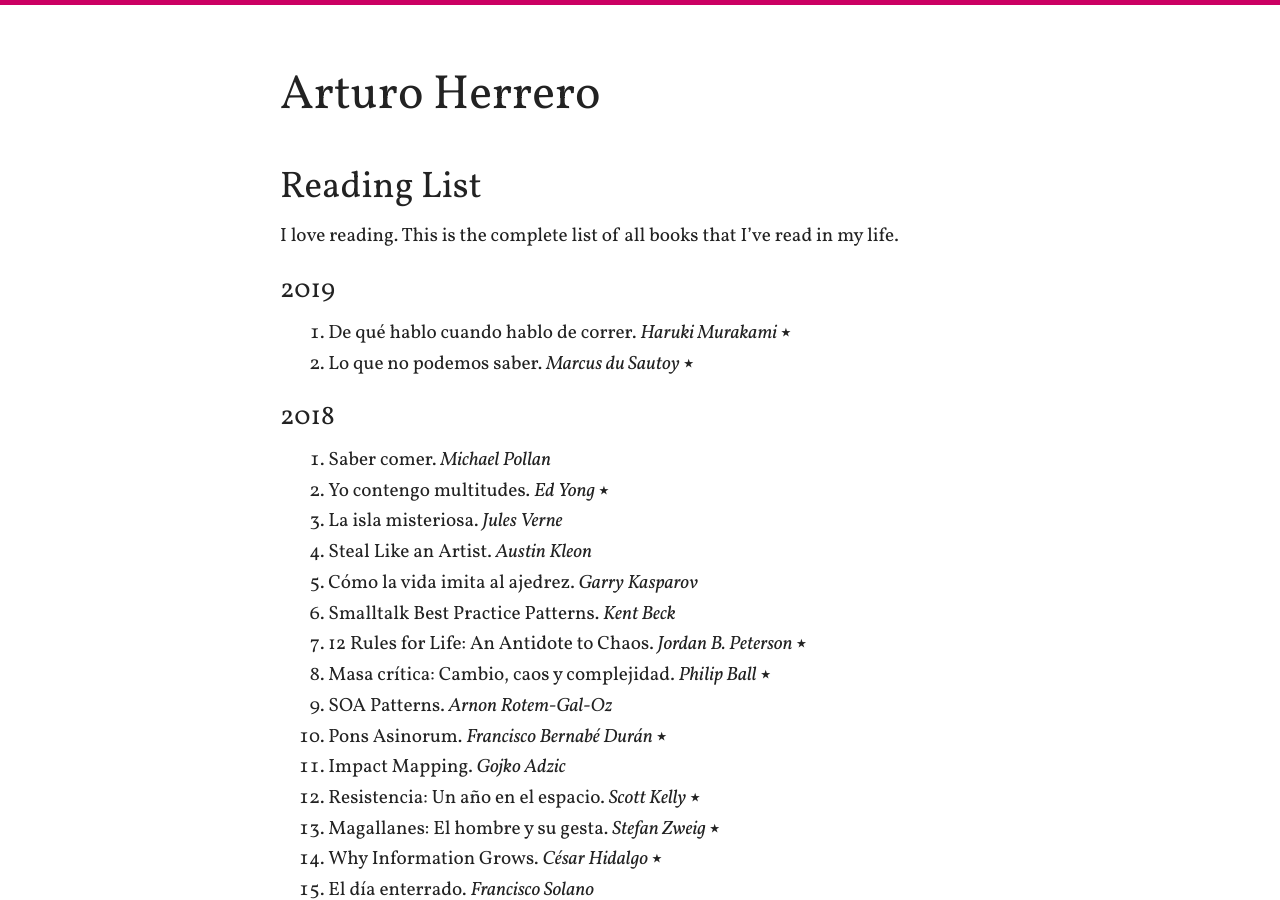
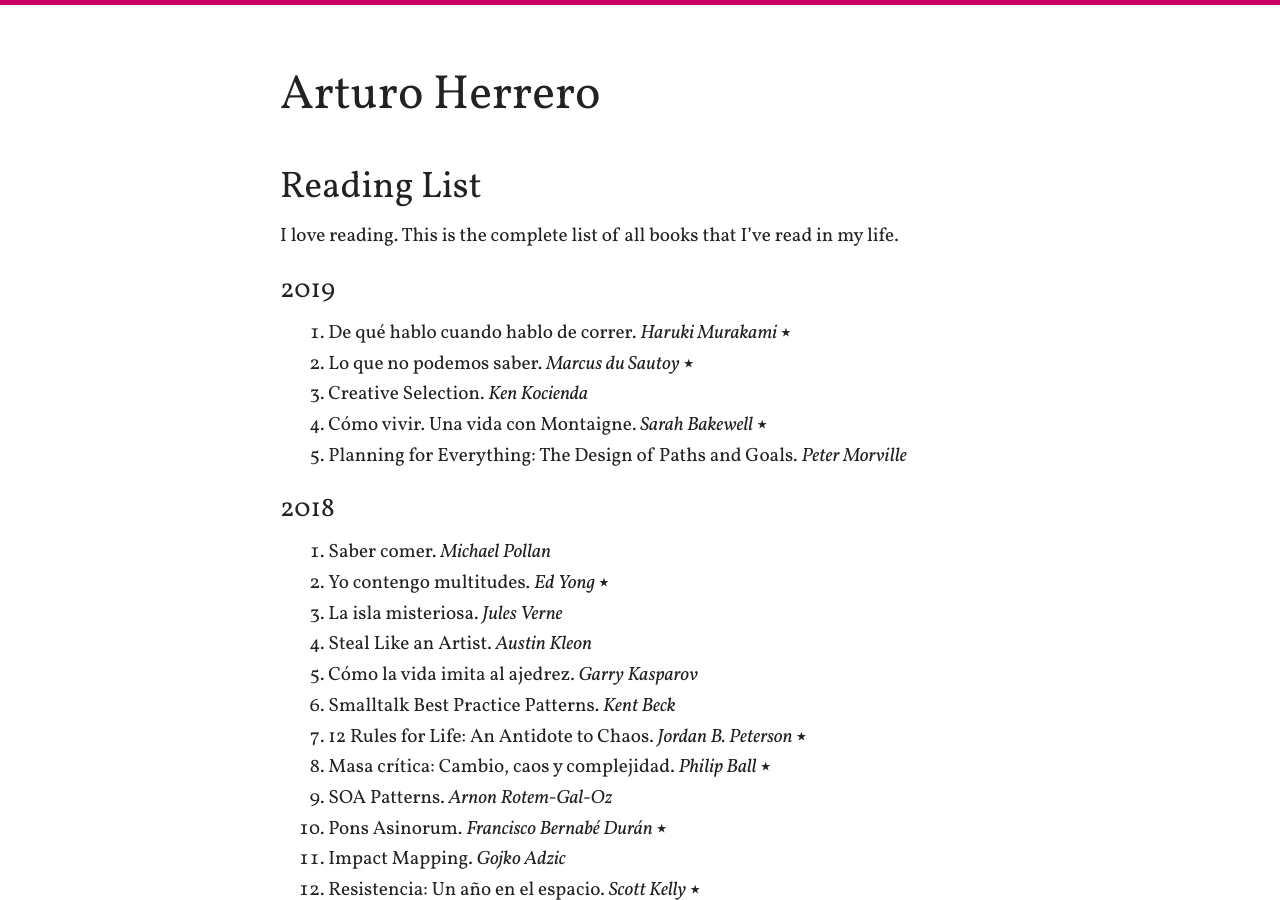
Before and after one commit to arturoherrero/arturoherrero.com, a Jekyll site: the page built from books.md, in a window 1280 px wide and 900 px high. Built offline with Jekyll 4.4.1, drawn with Linux system fonts in a browser that asks for light colours.

Commit message:
Update reading list

```diff
--- a/books.md
+++ b/books.md
@@ -10,6 +10,9 @@
 ### 2019
 1. De qué hablo cuando hablo de correr. *Haruki Murakami* ⭑
 2. Lo que no podemos saber. *Marcus du Sautoy* ⭑
+3. Creative Selection. *Ken Kocienda*
+4. Cómo vivir. Una vida con Montaigne. *Sarah Bakewell* ⭑
+5. Planning for Everything: The Design of Paths and Goals. *Peter Morville*
 
 
 ### 2018
```
